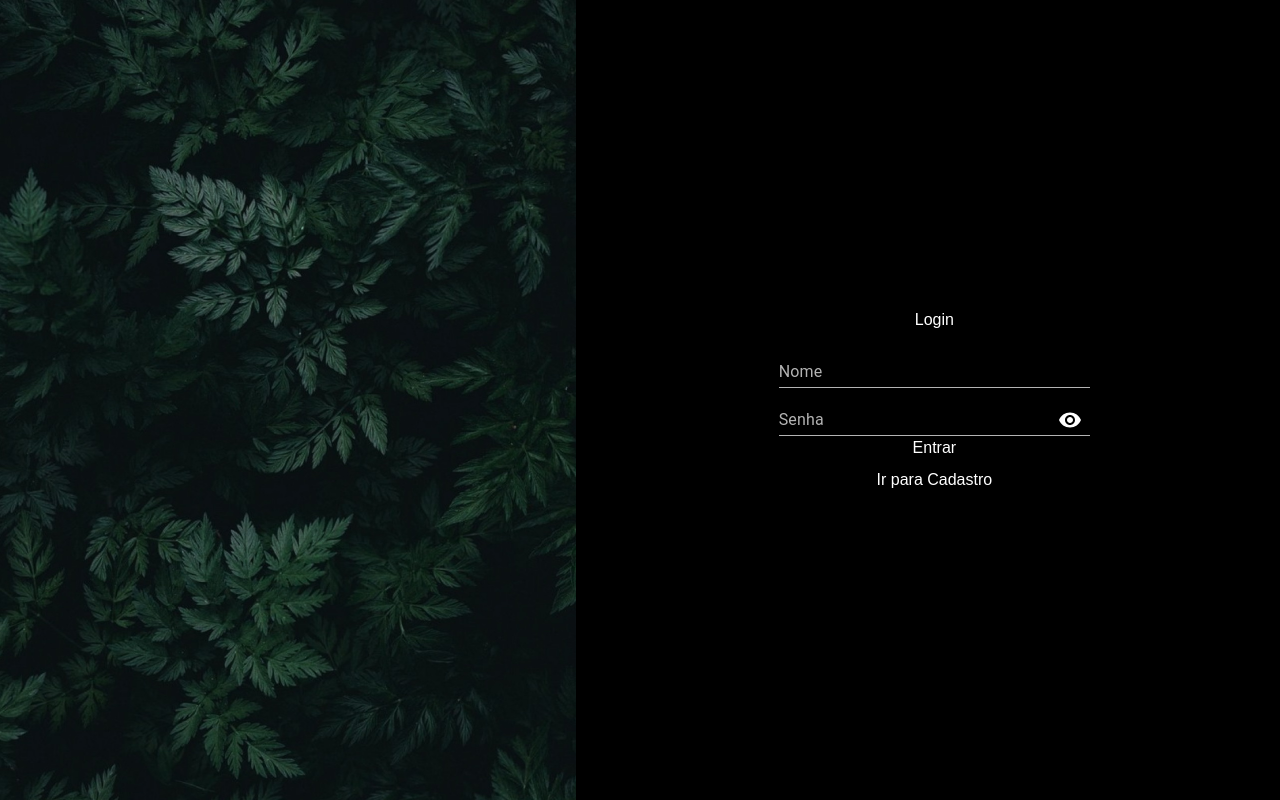
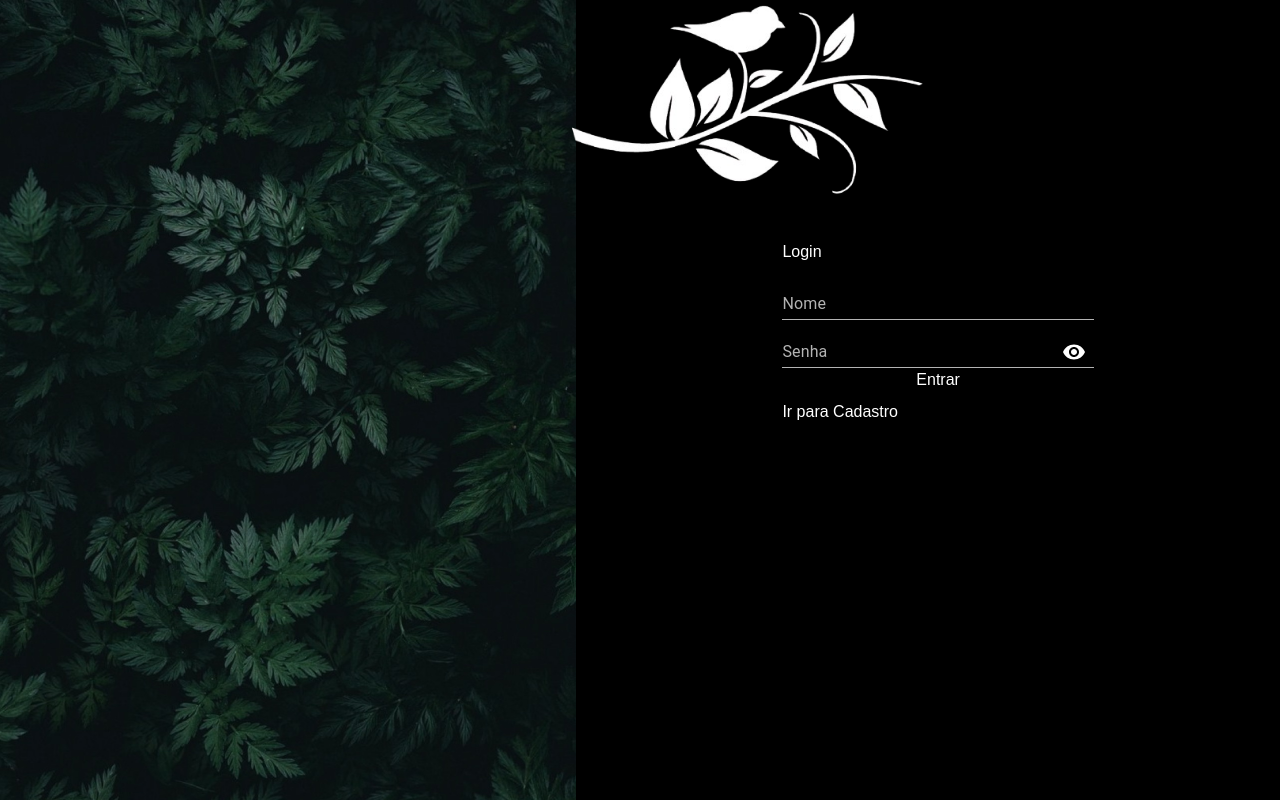
Before and after one commit to LeonanAraudo/ProjectForm, a Next.js app: page / in a window 1280 px wide. Built offline with nearby package versions, Linux system fonts and the light colour scheme.

Commit message:
update gormLogin

```diff
--- a/src/app/page.jsx
+++ b/src/app/page.jsx
@@ -1,5 +1,6 @@
 'use client';
 
+import { Style } from '@mui/icons-material';
 import Cadastro from './componentes/formCadastro/cadastro';
 import Login from './componentes/formLogin/login';
 import style from './style.module.css';
@@ -21,8 +22,13 @@ export default function Home() {
                     <button onClick={toggleForms}>Ir para Login</button>
                 </div>
                 <div className={`${style.form} ${style.formLogin}`}>
-                    <Login />
-                    <button onClick={toggleForms}>Ir para Cadastro</button>
+                    <div className={style.alingGalho}>
+                        <div className={style.galho}></div>
+                    </div>
+                    <div className={style.alingLogin}>
+                       <Login />
+                       <button onClick={toggleForms}>Ir para Cadastro</button>
+                    </div>
                 </div>
             </div>
         </div>
--- a/src/app/style.module.css
+++ b/src/app/style.module.css
@@ -30,7 +30,7 @@
 .form {
   position: absolute;
   width: 50%;
-  padding: 2rem;
+  height: 100%;
   display: flex;
   flex-direction: column;
   align-items: center;
@@ -63,3 +63,27 @@
   opacity: 1;
   pointer-events: auto;
 }
+.galho{
+  background-image: url('/galhos.png');
+  width: 370px;
+  height: 210px;
+  background-size: cover;
+  background-position: center;
+  position: relative;
+  right: 49px;
+}
+.alingGalho{
+  width: 100%;
+  height: 30%;
+  display: flex;
+  align-items:baseline;
+  justify-content: baseline;
+}
+.alingLogin{
+  width: 50%;
+  height: 70%;
+  display:flex ;
+  align-items: baseline;
+  justify-content: baseline;
+  flex-direction: column;
+}
```
Also changed, not shown: public/galhos.png (added).
